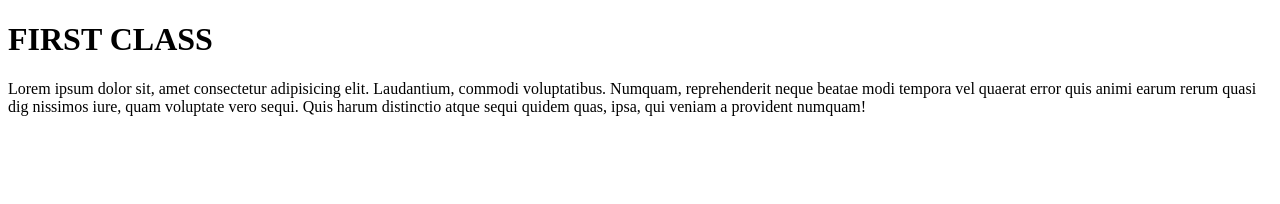
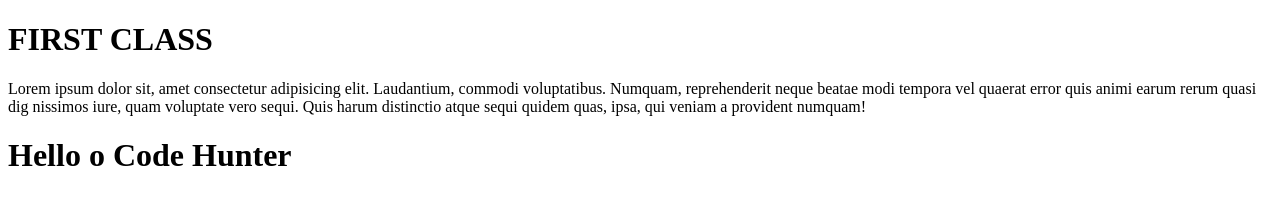
Before and after one commit to DorcasOdunola/assignmentives, a plain HTML site: page index.html in a window 1280 px wide. Drawn offline with Linux system fonts and the light colour scheme.

Commit message:
Added hello

```diff
--- a/index.html
+++ b/index.html
@@ -11,5 +11,7 @@
     <h1>FIRST CLASS</h1>
     <p>Lorem ipsum dolor sit, amet consectetur adipisicing elit. Laudantium, commodi voluptatibus. Numquam, reprehenderit neque beatae modi tempora vel quaerat error quis animi earum rerum quasi dig
         nissimos iure, quam voluptate vero sequi. Quis harum distinctio atque sequi quidem quas, ipsa, qui veniam a provident numquam!</p>
+
+    <h1>Hello o Code Hunter</h1>
 </body>
 </html>
```
